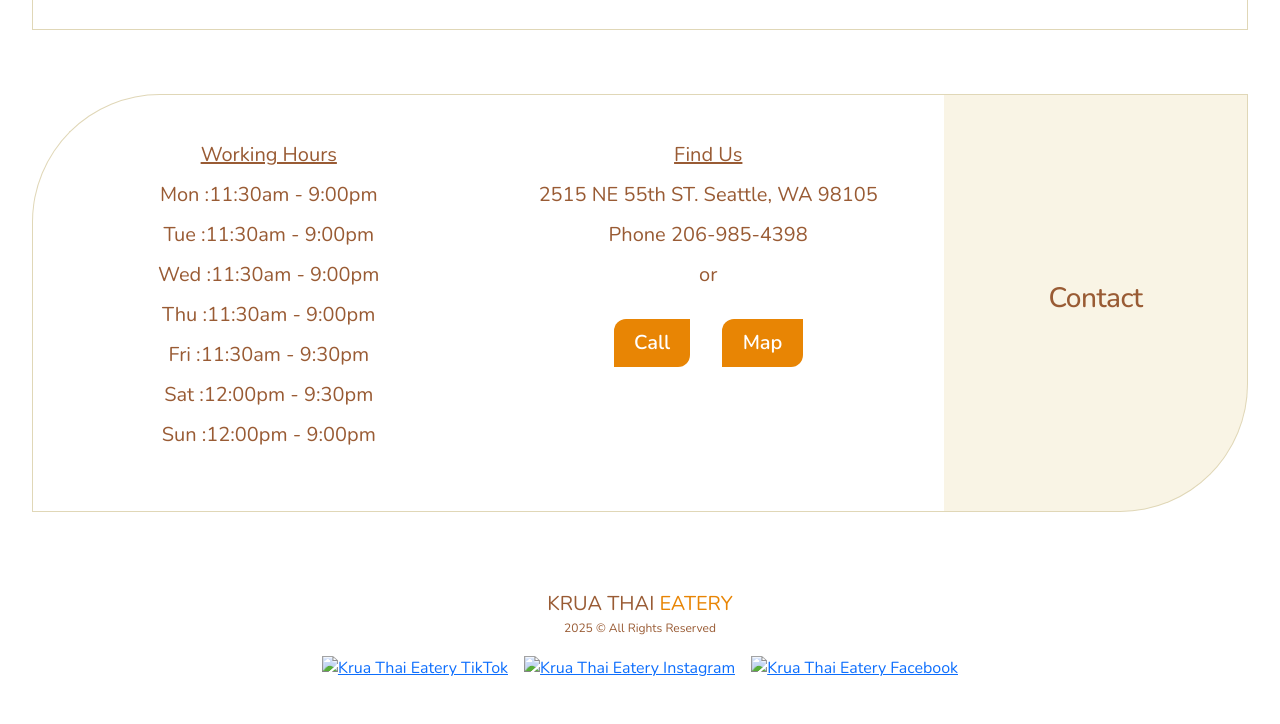
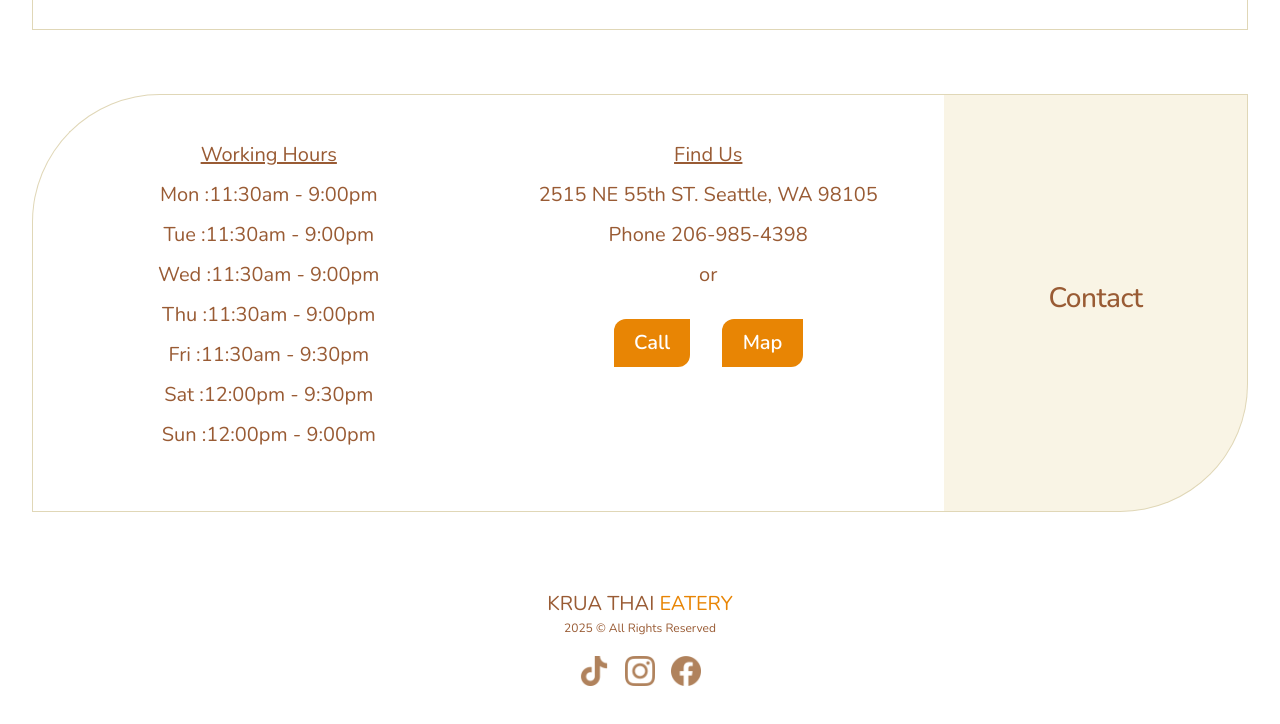
Before and after one commit to yimsv2/KruaThaiEatery, a plain HTML site: page index.html in a window 1280 px wide. Shown: the part 6654-7378 px from the top of the page. Drawn offline with nearby package versions, Linux system fonts and the light colour scheme; the site is published under a folder, as on GitHub Pages, so addresses that start at the root find nothing; no server answers; a web font is replaced by a local one.

Commit message:
Update index.html

```diff
--- a/index.html
+++ b/index.html
@@ -217,9 +217,9 @@
     <p>KRUA THAI<span> EATERY</span></p>
     <p id="copyrights">2025 &copy All Rights Reserved</p>
     <div class="social-medias">
-      <a href="https://www.tiktok.com/@kruathai_eatery?_t=ZS-8wP6QhmGwV8&_r=1" ><img src="/asset/tik-tok.png" alt="Krua Thai Eatery TikTok"></a>
-      <a href="https://www.instagram.com/kruathai_eatery?igsh=MWk0a25vb3MzeWttNQ=="><img src="/asset/instagram.png" alt="Krua Thai Eatery Instagram"></a>
-      <a href="https://www.facebook.com/share/1DEKJDEDoA/"><img src="/asset/facebook.png" alt="Krua Thai Eatery Facebook"></a>
+      <a href="https://www.tiktok.com/@kruathai_eatery?_t=ZS-8wP6QhmGwV8&_r=1" ><img src="asset/tik-tok.png" alt="Krua Thai Eatery TikTok"></a>
+      <a href="https://www.instagram.com/kruathai_eatery?igsh=MWk0a25vb3MzeWttNQ=="><img src="asset/instagram.png" alt="Krua Thai Eatery Instagram"></a>
+      <a href="https://www.facebook.com/share/1DEKJDEDoA/"><img src="asset/facebook.png" alt="Krua Thai Eatery Facebook"></a>
     </div>
   </div>
  </footer>
```
